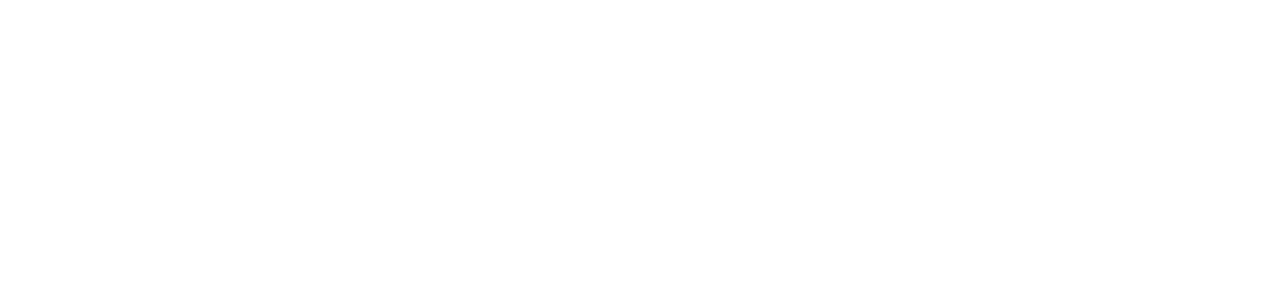
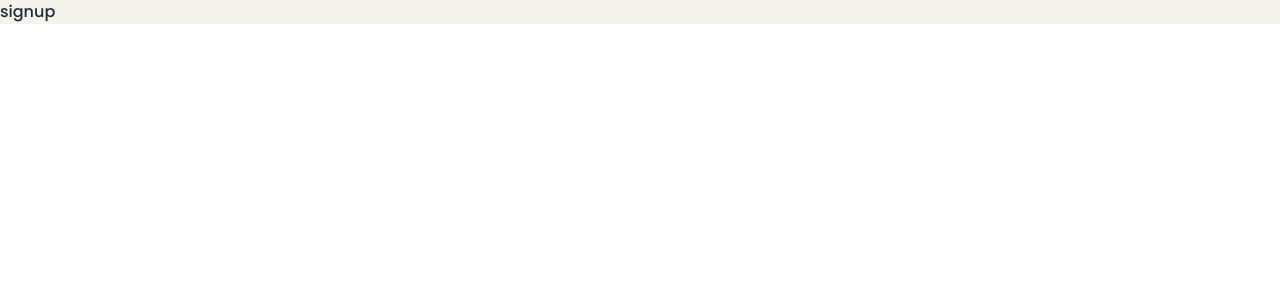
Before and after one commit to vaishu249/book-store-website, a React (Vite) app in the folder Frontend/: page /signup in a window 1280 px wide. Before the commit this address had no page. Shown: the top 300 px of the page. Built offline with nearby package versions, Linux system fonts and the light colour scheme.

Commit message:
Register page design

```diff
--- a/Frontend/src/App.jsx
+++ b/Frontend/src/App.jsx
@@ -2,12 +2,14 @@
 import Home from './Home/Home'
 import { Route, Routes } from "react-router-dom";
 import Courses from './Courses/Courses';
+import Signup from './Components/Signup';
 const App = () => {
   return (
     <div >
       <Routes>
         <Route path="/" element={<Home/>}/>
         <Route path="/course" element={<Courses/>}/>
+        <Route path="/signup" element={<Signup/>}/>
       </Routes>
     </div>
   )
--- a/Frontend/src/Components/Login.jsx
+++ b/Frontend/src/Components/Login.jsx
@@ -1,5 +1,5 @@
 import React from 'react'
-
+import { Link } from 'react-router-dom';
 const Login = () => {
     return (
         <div>
@@ -12,15 +12,20 @@
                     <h3 className="font-bold text-lg">Login</h3>
                     <div className='mt-4 space-y-2'>
                         <span>Email</span><br />
-                        <input type="email" placeholder='Enter Your Email' className='md:w-96 w-80 py-1 px-3 border rounded-md outline-none'/>
+                        <input type="email" placeholder='Enter Your Email' className='md:w-96 w-80 py-1 px-3 border rounded-md outline-none' />
                     </div>
                     <div className='mt-4 space-y-2'>
                         <span>Email</span><br />
-                        <input type="password" placeholder='Enter Your Password' className='md:w-96 w-80 py-1 px-3 border rounded-md outline-none'/>
+                        <input type="password" placeholder='Enter Your Password' className='md:w-96 w-80 py-1 px-3 border rounded-md outline-none' />
                     </div>
                     <div className='flex justify-around mt-4'>
                         <button className='bg-orange-500 text-white px-4 py-2 rounded-md hover:bg-slate-900 duration-300 cursor-pointer'>Login</button>
-                        <p>Not Registered <span className='underline text-blue-500 cursor-pointer'>Signup</span></p>
+                        <p className='px-4 py-2'>Not Registered ? <Link
+                            to="/signup"
+                            className='underline text-blue-500 cursor-pointer'
+                        >
+                            Signup
+                        </Link>{" "}</p>
                     </div>
                 </div>
             </dialog>
--- /dev/null
+++ b/Frontend/src/Components/Signup.jsx
@@ -0,0 +1,11 @@
+import React from 'react'
+
+const Signup = () => {
+  return (
+    <div>
+      signup
+    </div>
+  )
+}
+
+export default Signup
```
